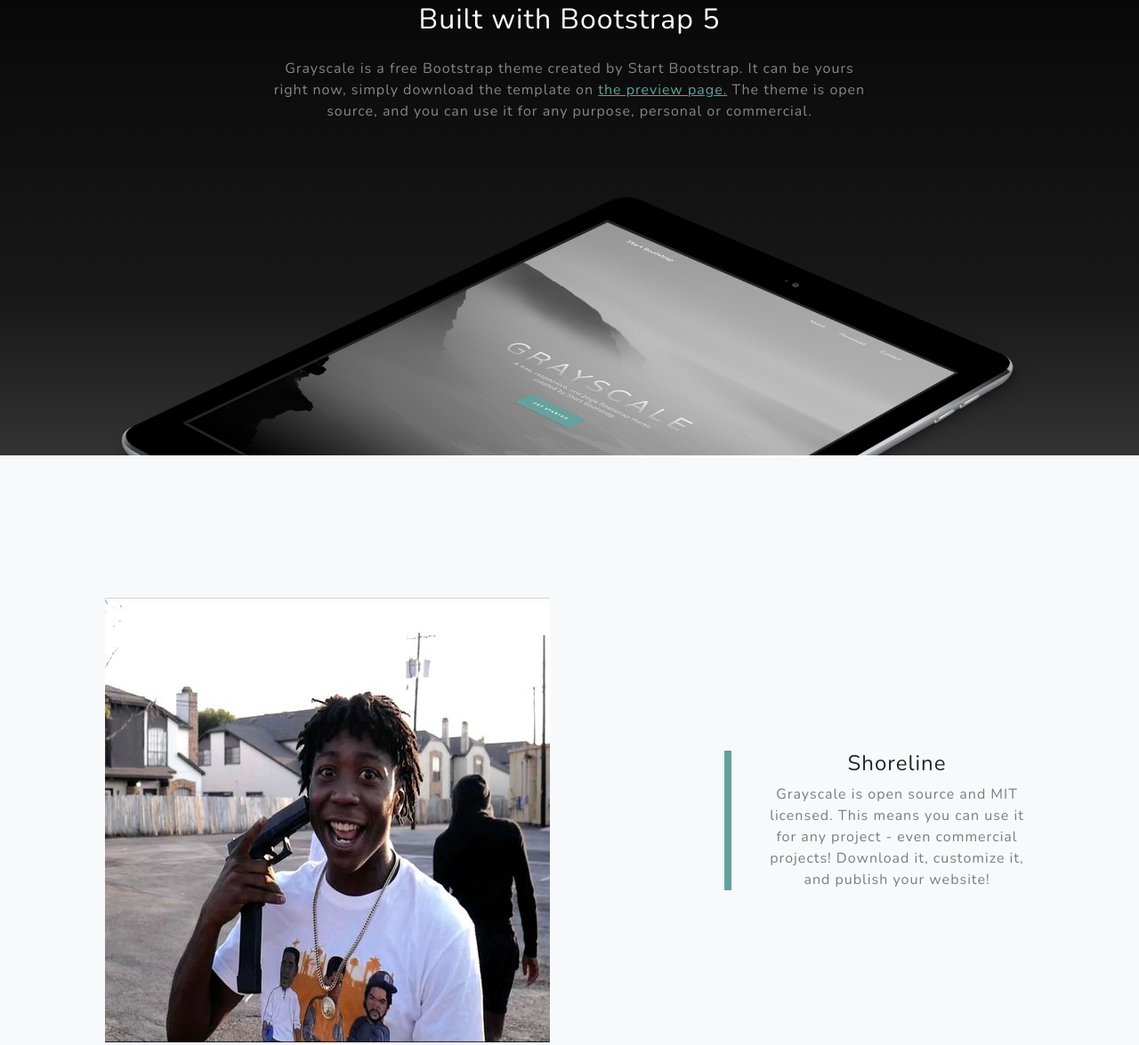
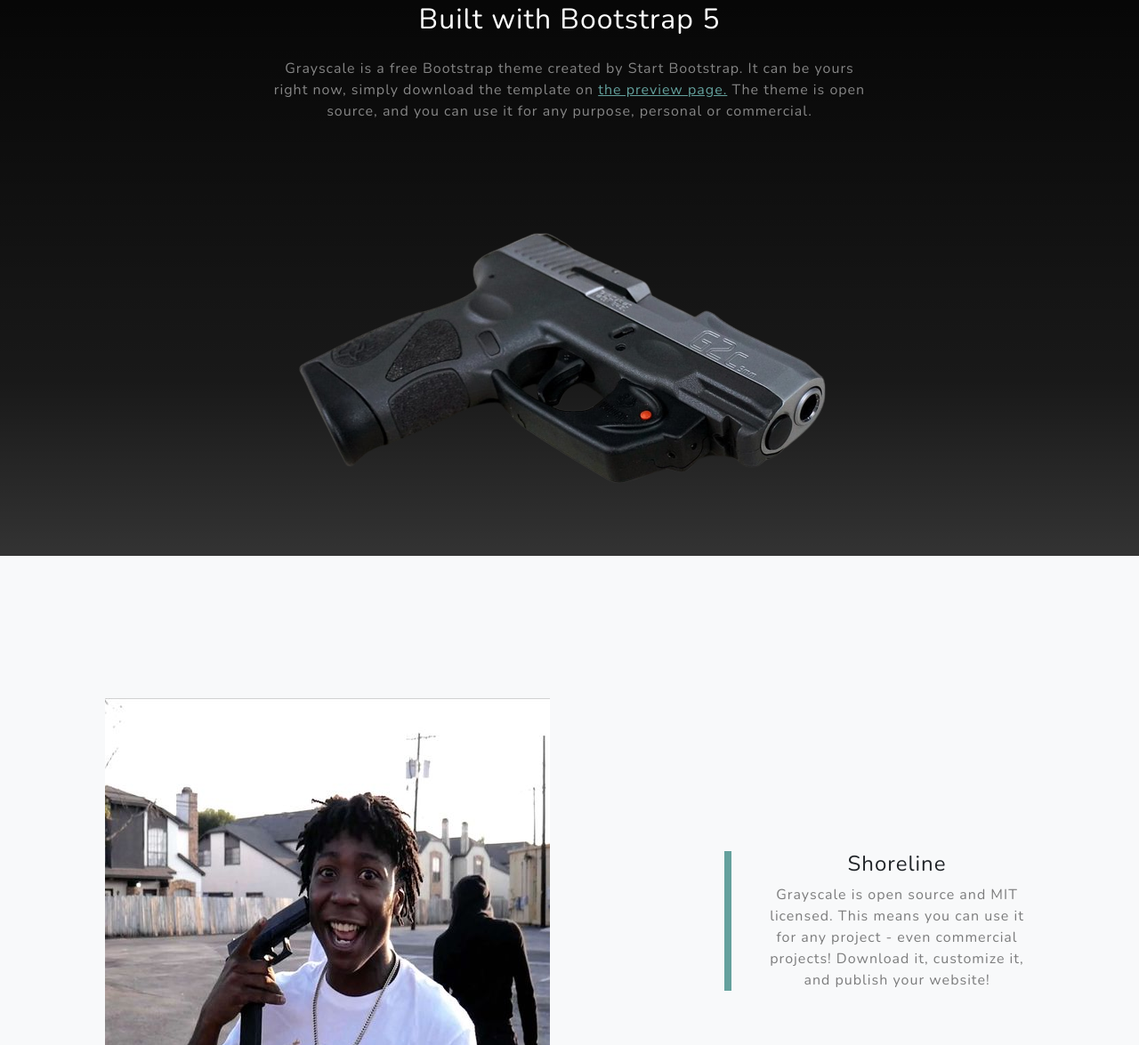
Before and after one commit to enthony17/Portfolioreal, a plain HTML site: page index.html in a window 1280 px wide. Shown: the part 957-2132 px from the top of the page at 89% size. Drawn offline with nearby package versions, Linux system fonts and the light colour scheme.

Commit message:
ipad sub

```diff
--- a/index.html
+++ b/index.html
@@ -58,7 +58,7 @@
                         </p>
                     </div>
                 </div>
-                <img class="img-fluid" src="assets/img/ipad.png" alt="..." />
+                <img class="img-fluid" src="assets/img/bb-removebg-preview.png" alt="..." />
             </div>
         </section>
         <!-- Projects-->
```
Also changed, not shown: assets/img/bb-removebg-preview.png (added), assets/img/ipad.png (deleted), assets/img/ol.jpg (deleted), assets/img/verde (1).jpg (deleted).
